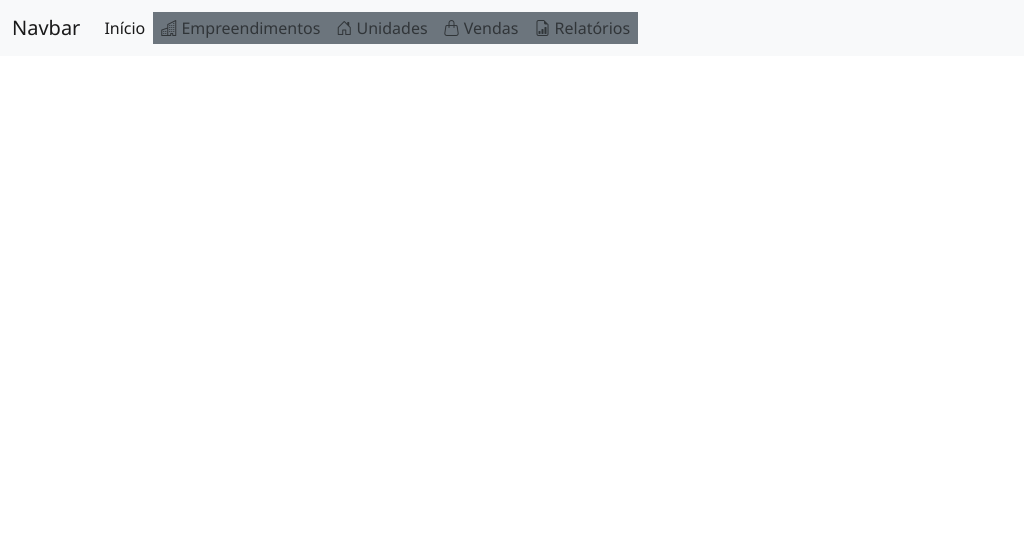
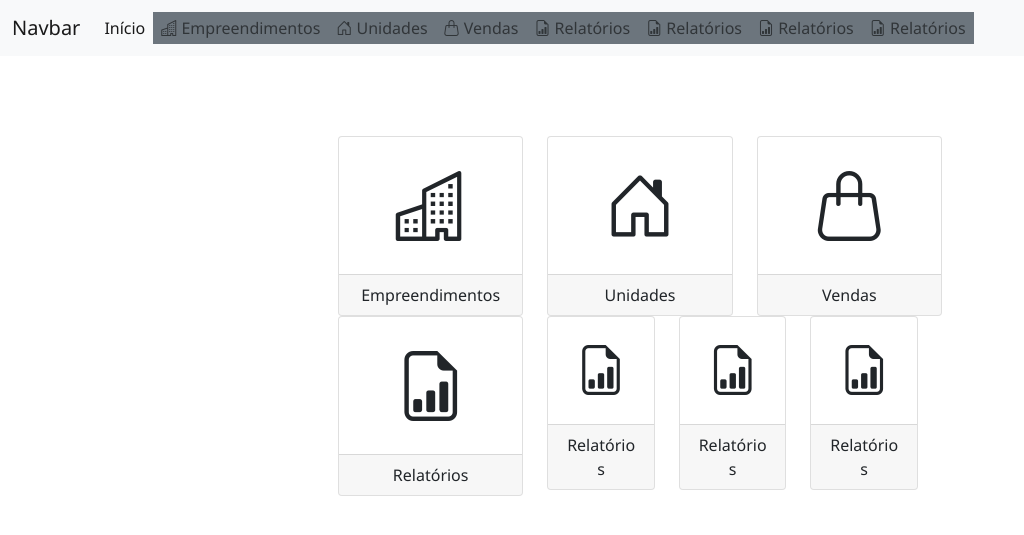
Before and after one commit to EmanuelMenezes/Signal, a PHP site: page / in a window 1280 px wide. Shown: the top 535 px of the page, without its empty margins (0-1024 px from the left). Run offline with PHP 8.4, Linux system fonts and the light colour scheme; some libraries are stand-ins or nearby versions.

Commit message:
Menu inicial

```diff
--- a/assets/js/functions.js
+++ b/assets/js/functions.js
@@ -2,16 +2,19 @@ $(".btnModulo").click(function() {
     var contentUrl = "";
     switch (this.id) {
         case "btnEmpreendimentos":
-            contentUrl = "empreendimentos.php"
+            contentUrl = "empreendimentos.php";
             break;
         case "btnUnidades":
-            contentUrl = "unidades.php"
+            contentUrl = "unidades.php";
             break;
         case "btnVendas":
-            contentUrl = "vendas.php"
+            contentUrl = "vendas.php";
             break;
         case "btnRelatorios":
-            contentUrl = "relatorios.php"
+            contentUrl = "relatorios.php";
+            break;
+        case "btnHome":
+            contentUrl = "home.php";
             break;
     }
 
--- a/empreendimentos.php
+++ b/empreendimentos.php
@@ -3,6 +3,6 @@
 
 ?>
 <html>
-    Testeee
+    Empreendimentos
 
 </html>
--- /dev/null
+++ b/home.php
@@ -0,0 +1,82 @@
+<?php
+
+
+?>
+<html>
+    <div class="container row" style="width:50%;margin-top:80px;">
+        <div class="col-xs-12 col-md-4">
+            <div class="card">
+                <div class="card-body row justify-content-center">
+                    <i class="bi bi-building" style="font-size:70px;text-align:center"></i>
+                </div>
+                <div class="card-footer" style="text-align:center">
+                    Empreendimentos
+                </div>
+            </div>
+        </div>
+        <div class="col-xs-12 col-md-4">
+            <div class="card">
+                <div class="card-body row justify-content-center">
+                    <i class="bi bi-house-door" style="font-size:70px;text-align:center"></i>
+                </div>
+                <div class="card-footer" style="text-align:center">
+                    Unidades
+                </div>
+            </div>
+        </div>
+        <div class="col-xs-12 col-md-4">
+            <div class="card">
+                <div class="card-body row justify-content-center">
+                    <i class="bi bi bi-handbag" style="font-size:70px;text-align:center"></i>
+                </div>
+                <div class="card-footer" style="text-align:center">
+                    Vendas
+                </div>
+            </div>
+        </div>
+        <div class="col-xs-12 col-md-4">
+            <div class="card">
+                <div class="card-body row justify-content-center">
+                    <i class="bi bi-file-earmark-bar-graph" style="font-size:70px;text-align:center"></i>
+                </div>
+                <div class="card-footer" style="text-align:center">
+                    Relatórios
+                </div>
+            </div>
+        </div>
+        <div class="col-md-8 container row justify-content-center">
+            <div class="col-xs-12 col-md-4">
+                <div class="card">
+                    <div class="card-body row justify-content-center">
+                        <i class="bi bi-file-earmark-bar-graph" style="font-size:50px;text-align:center"></i>
+                    </div>
+                    <div class="card-footer" style="text-align:center">
+                        Relatórios
+                    </div>
+                </div>
+            </div>
+            <div class="col-xs-12 col-md-4">
+                <div class="card">
+                    <div class="card-body row justify-content-center">
+                        <i class="bi bi-file-earmark-bar-graph" style="font-size:50px;text-align:center"></i>
+                    </div>
+                    <div class="card-footer" style="text-align:center">
+                        Relatórios
+                    </div>
+                </div>
+            </div>
+            <div class="col-xs-12 col-md-4">
+                <div class="card">
+                    <div class="card-body row justify-content-center">
+                        <i class="bi bi-file-earmark-bar-graph" style="font-size:50px;text-align:center"></i>
+                    </div>
+                    <div class="card-footer" style="text-align:center">
+                        Relatórios
+                    </div>
+                </div>
+            </div>
+        </div>
+    </div>
+
+
+</html>
--- a/index.php
+++ b/index.php
@@ -24,7 +24,7 @@ include("database.php");
                 </button>
                 <div class="collapse navbar-collapse" id="navbarSupportedContent">
                     <ul class="navbar-nav me-auto mb-2 mb-lg-0">
-                        <li class="nav-item">
+                        <li class="nav-item btnModulo" id="btnHome">
                             <a style="line-height: 1;" class="nav-link active" aria-current="page" href="#">Início</a>
                         </li>
                         <div class="btn-secondary btnModulo" id="btnEmpreendimentos">
@@ -47,11 +47,26 @@ include("database.php");
                                 <a style="line-height: 1;" class="nav-link" href="#"><i class="bi bi-file-earmark-bar-graph"></i> Relatórios</a>
                             </li>
                         </div>
+                        <div class="btn-secondary btnModulo" id="btnRelatorios">
+                            <li class="nav-item">
+                                <a style="line-height: 1;" class="nav-link" href="#"><i class="bi bi-file-earmark-bar-graph"></i> Relatórios</a>
+                            </li>
+                        </div>
+                        <div class="btn-secondary btnModulo" id="btnRelatorios">
+                            <li class="nav-item">
+                                <a style="line-height: 1;" class="nav-link" href="#"><i class="bi bi-file-earmark-bar-graph"></i> Relatórios</a>
+                            </li>
+                        </div>
+                        <div class="btn-secondary btnModulo" id="btnRelatorios">
+                            <li class="nav-item">
+                                <a style="line-height: 1;" class="nav-link" href="#"><i class="bi bi-file-earmark-bar-graph"></i> Relatórios</a>
+                            </li>
+                        </div>
                     </ul>
                 </div>
             </div>
         </nav>
-        <div id="main-content"></div>
+        <div id="main-content"class="row justify-content-center"><?php include "home.php" ?></div>
         <footer>
             <script src="http://code.jquery.com/jquery-3.5.1.js" integrity="sha256-QWo7LDvxbWT2tbbQ97B53yJnYU3WhH/C8ycbRAkjPDc=" crossorigin="anonymous"></script>
             <script src="https://cdn.jsdelivr.net/npm/@popperjs/core@2.5.4/dist/umd/popper.min.js" integrity="sha384-q2kxQ16AaE6UbzuKqyBE9/u/KzioAlnx2maXQHiDX9d4/zp8Ok3f+M7DPm+Ib6IU" crossorigin="anonymous"></script>
```
Also changed, not shown: relatorios.php (+8 -0 lines), unidades.php (+8 -0 lines), vendas.php (+8 -0 lines).
